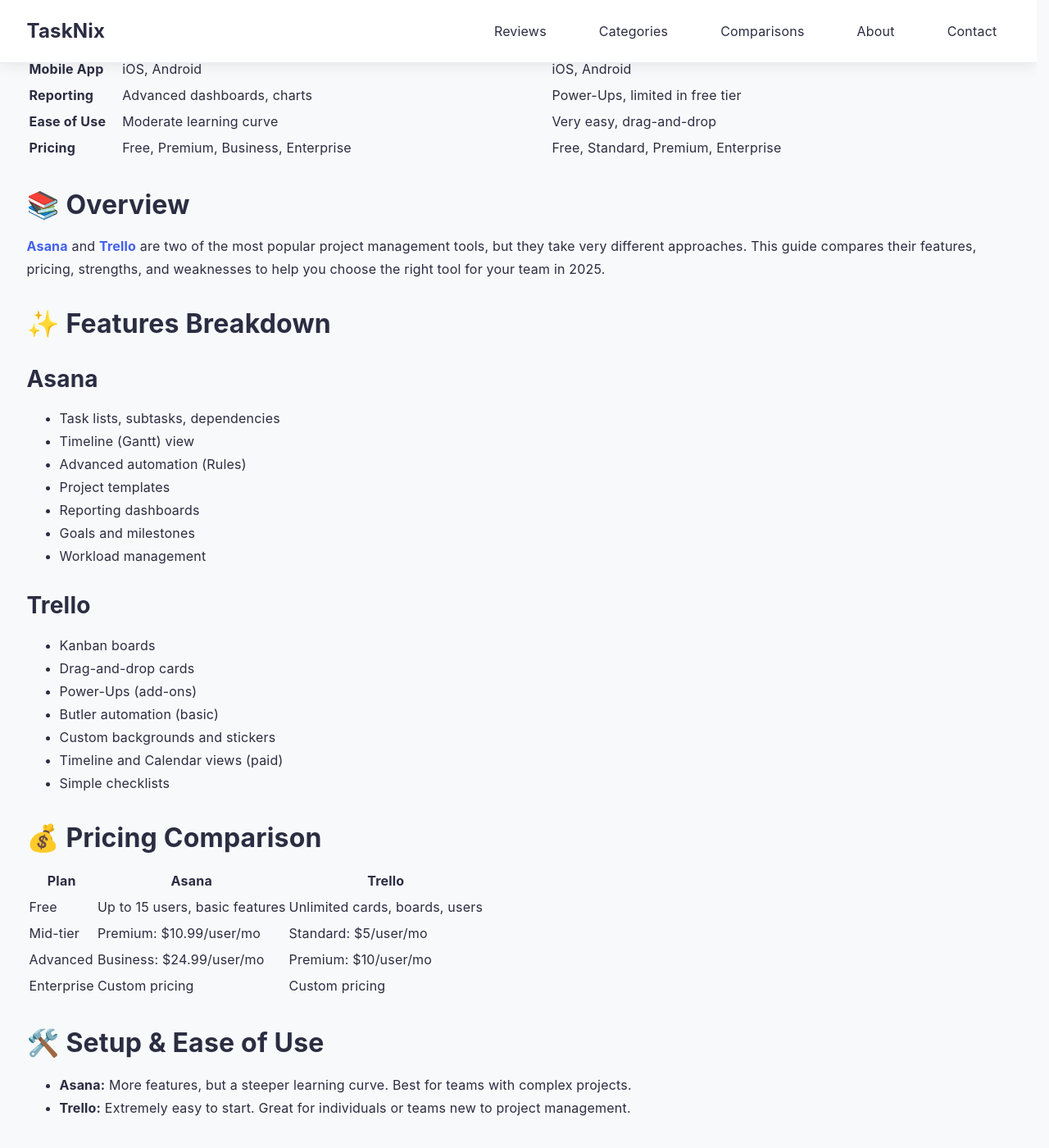
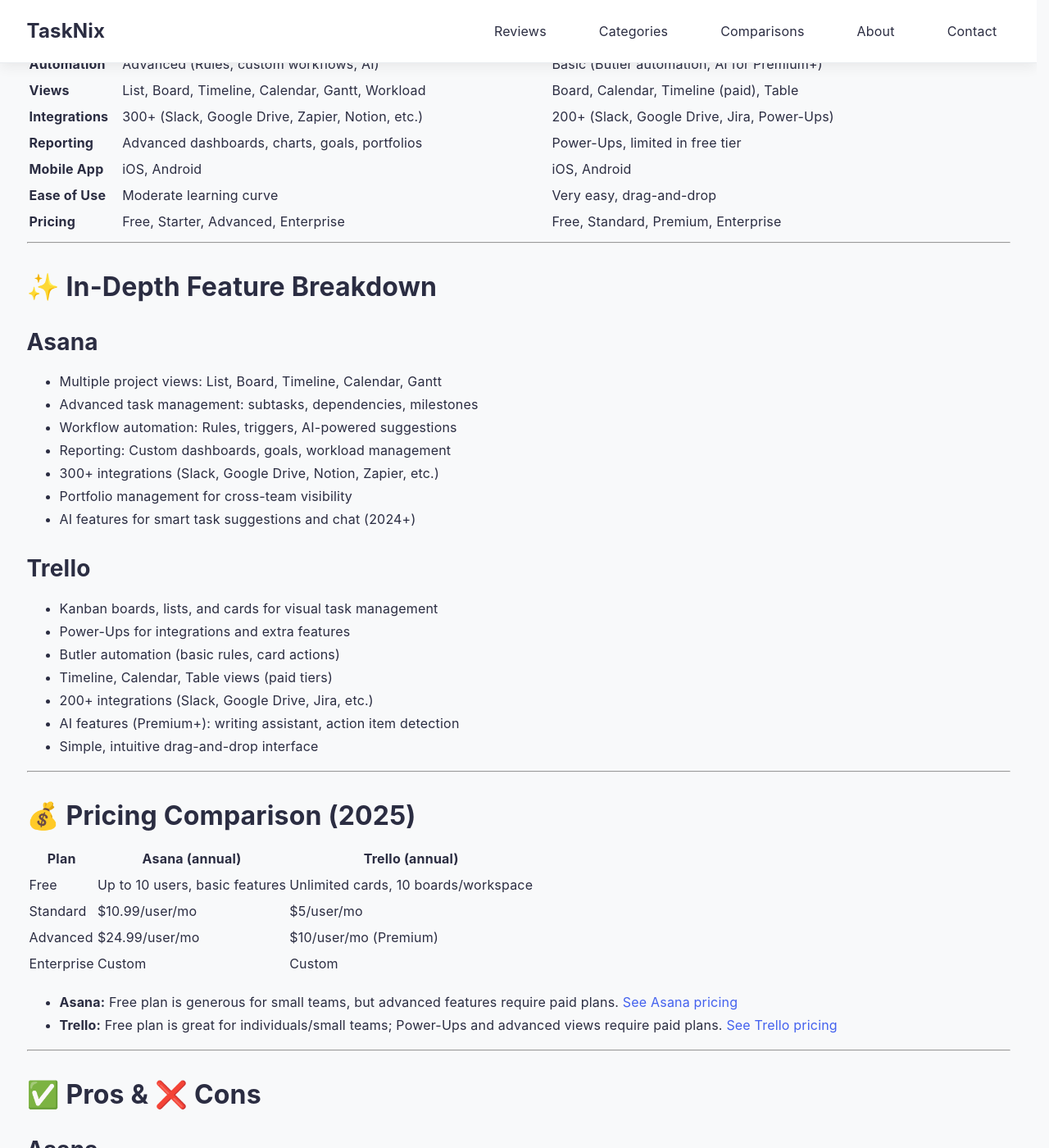
Before and after one commit to boismoney/tasknix, a Jekyll site: the page built from _pages/asana-vs-trello.md, in a window 1280 px wide and 1400 px high, scrolled down 800 px. Shown: the whole window at 82% size. Built offline with Jekyll 4.4.1, drawn with Linux system fonts in a browser that asks for light colours; some of the changed text lies outside the part shown.

Commit message:
Update asana-vs-trello.md

```diff
--- a/_pages/asana-vs-trello.md
+++ b/_pages/asana-vs-trello.md
@@ -17,75 +17,151 @@
 
 Both <a href="https://asana.com/" target="_blank" rel="noopener">Asana</a> and <a href="https://trello.com/" target="_blank" rel="noopener">Trello</a> are top project management tools, but they serve different needs. <a href="https://asana.com/" target="_blank" rel="noopener">Asana</a> excels at structured project tracking and workflow automation, while <a href="https://trello.com/" target="_blank" rel="noopener">Trello</a> is unbeatable for visual task management and simplicity.
 
+---
+
+## 📊 At a Glance: Feature Comparison
+
 |  | <a href="https://asana.com/" target="_blank" rel="noopener">**Asana**</a> | <a href="https://trello.com/" target="_blank" rel="noopener">**Trello**</a> |
 |---|---|---|
 | **Best For** | Teams needing structured workflows, dependencies, and reporting | Visual thinkers, simple task boards, kanban fans |
-| **Starting Price** | Free for up to 15 users | Free for unlimited cards and boards |
-| **Automation** | Advanced (Rules, custom workflows) | Basic (Butler automation) |
-| **Views** | List, Board, Timeline, Calendar, Workload | Board, Calendar, Timeline (paid) |
-| **Integrations** | 200+ apps | 200+ apps |
+| **Starting Price** | Free for up to 10 users | Free for unlimited cards and boards |
+| **Automation** | Advanced (Rules, custom workflows, AI) | Basic (Butler automation, AI for Premium+) |
+| **Views** | List, Board, Timeline, Calendar, Gantt, Workload | Board, Calendar, Timeline (paid), Table |
+| **Integrations** | 300+ (Slack, Google Drive, Zapier, Notion, etc.) | 200+ (Slack, Google Drive, Jira, Power-Ups) |
+| **Reporting** | Advanced dashboards, charts, goals, portfolios | Power-Ups, limited in free tier |
 | **Mobile App** | iOS, Android | iOS, Android |
-| **Reporting** | Advanced dashboards, charts | Power-Ups, limited in free tier |
 | **Ease of Use** | Moderate learning curve | Very easy, drag-and-drop |
-| **Pricing** | Free, Premium, Business, Enterprise | Free, Standard, Premium, Enterprise |
+| **Pricing** | Free, Starter, Advanced, Enterprise | Free, Standard, Premium, Enterprise |
 
-## 📚 Overview
+---
 
-<a href="https://asana.com/" target="_blank" rel="noopener">**Asana**</a> and <a href="https://trello.com/" target="_blank" rel="noopener">**Trello**</a> are two of the most popular project management tools, but they take very different approaches. This guide compares their features, pricing, strengths, and weaknesses to help you choose the right tool for your team in 2025.
-
-## ✨ Features Breakdown
+## ✨ In-Depth Feature Breakdown
 
 ### Asana
-- Task lists, subtasks, dependencies
-- Timeline (Gantt) view
-- Advanced automation (Rules)
-- Project templates
-- Reporting dashboards
-- Goals and milestones
-- Workload management
+- Multiple project views: List, Board, Timeline, Calendar, Gantt
+- Advanced task management: subtasks, dependencies, milestones
+- Workflow automation: Rules, triggers, AI-powered suggestions
+- Reporting: Custom dashboards, goals, workload management
+- 300+ integrations (Slack, Google Drive, Notion, Zapier, etc.)
+- Portfolio management for cross-team visibility
+- AI features for smart task suggestions and chat (2024+)
 
 ### Trello
-- Kanban boards
-- Drag-and-drop cards
-- Power-Ups (add-ons)
-- Butler automation (basic)
-- Custom backgrounds and stickers
-- Timeline and Calendar views (paid)
-- Simple checklists
+- Kanban boards, lists, and cards for visual task management
+- Power-Ups for integrations and extra features
+- Butler automation (basic rules, card actions)
+- Timeline, Calendar, Table views (paid tiers)
+- 200+ integrations (Slack, Google Drive, Jira, etc.)
+- AI features (Premium+): writing assistant, action item detection
+- Simple, intuitive drag-and-drop interface
 
-## 💰 Pricing Comparison
+---
 
-| Plan | Asana | Trello |
-|------|-------|--------|
-| Free | Up to 15 users, basic features | Unlimited cards, boards, users |
-| Mid-tier | Premium: $10.99/user/mo | Standard: $5/user/mo |
-| Advanced | Business: $24.99/user/mo | Premium: $10/user/mo |
-| Enterprise | Custom pricing | Custom pricing |
+## 💰 Pricing Comparison (2025)
 
-## 🛠️ Setup & Ease of Use
+| Plan         | Asana (annual)         | Trello (annual)         |
+|--------------|------------------------|------------------------|
+| Free         | Up to 10 users, basic features | Unlimited cards, 10 boards/workspace |
+| Standard     | $10.99/user/mo         | $5/user/mo             |
+| Advanced     | $24.99/user/mo         | $10/user/mo (Premium)  |
+| Enterprise   | Custom                 | Custom                 |
 
-- **Asana:** More features, but a steeper learning curve. Best for teams with complex projects.
-- **Trello:** Extremely easy to start. Great for individuals or teams new to project management.
+- **Asana:** Free plan is generous for small teams, but advanced features require paid plans. [See Asana pricing](https://asana.com/pricing)
+- **Trello:** Free plan is great for individuals/small teams; Power-Ups and advanced views require paid plans. [See Trello pricing](https://trello.com/pricing)
 
-## 📈 Performance & Integrations
+---
 
-- Both tools offer fast, reliable web and mobile apps.
-- Integrate with Slack, Google Drive, Zapier, and more.
-- Asana’s reporting and automation are more advanced.
+## ✅ Pros & ❌ Cons
 
-## 🤔 Limitations
+### Asana
+**Pros:**
+- Robust task management (subtasks, dependencies)
+- Multiple project views (list, board, timeline, Gantt)
+- Advanced automation and reporting
+- 300+ integrations
+- AI features for smart workflows
 
-- **Asana:** Can feel overwhelming for simple projects. Some features only in paid plans.
-- **Trello:** Lacks advanced reporting and workflow features. Power-Ups can get expensive.
+**Cons:**
+- Steeper learning curve
+- Pricier than Trello for advanced features
+- No built-in chat (relies on integrations)
 
-## 🔄 When to Choose Each
+### Trello
+**Pros:**
+- Extremely easy to use and set up
+- Visual Kanban boards
+- Flexible Power-Ups for customization
+- Affordable paid plans
+- Great for simple projects and personal use
 
-- **Choose Asana if:** You need structured workflows, dependencies, and advanced reporting.
-- **Choose Trello if:** You want a simple, visual way to manage tasks and don’t need complex features.
+**Cons:**
+- Limited advanced features in free plan
+- Reporting and analytics require Power-Ups
+- Can get cluttered with large projects
+- Lacks native Gantt/dependency management
 
-## 🏆 Conclusion
+---
 
-Both Asana and Trello are excellent, but your choice depends on your team’s needs. For structure and automation, pick Asana. For simplicity and visual management, Trello is hard to beat.
+## 🧑‍💻 User Experience & Learning Curve
+
+- **Trello:** Intuitive, visual, and beginner-friendly. Great for quick onboarding and simple workflows.
+- **Asana:** More structured and powerful, but requires more setup and training. Best for teams with complex needs.
+
+![Trello vs Asana UI](https://cdn.prod.website-files.com/62fcfcf2e1a4c21ed18b80e6/6671bacdb3d692a86eaa2ae7_trello_vs_asana_table_a4ju.webp)
+
+---
+
+## 🔄 Integrations & Automation
+
+- **Asana:** 300+ integrations, advanced workflow automation, AI-powered suggestions, and custom rules.
+- **Trello:** 200+ integrations via Power-Ups, Butler automation for basic workflows, AI features in Premium+.
+
+---
+
+## 📈 Reporting & Analytics
+
+- **Asana:** Custom dashboards, goals, workload, and advanced reporting for tracking progress and resource allocation.
+- **Trello:** Basic reporting in free plan; advanced analytics require Power-Ups or third-party tools.
+
+---
+
+## 🤝 Collaboration & Communication
+
+- **Asana:** Task comments, project conversations, real-time notifications, and integrations with Slack, Teams, etc.
+- **Trello:** Card comments, mentions, file attachments, and integrations with chat tools.
+
+---
+
+## 🏷️ Use Cases & Best Fit
+
+- **Choose Asana if:**
+  - You need structured workflows, dependencies, and advanced reporting
+  - Your team manages complex, multi-step projects
+  - You want AI-powered automation and portfolio management
+- **Choose Trello if:**
+  - You want a simple, visual way to manage tasks
+  - You’re an individual, freelancer, or small team
+  - You value ease of use and quick setup
+
+---
+
+## 🖼️ More Visuals
+
+<div style="display: flex; flex-wrap: wrap; gap: 1.5rem; margin-bottom: 2rem;">
+  <img src="https://assets.asana.biz/transform/5d71b81d-4364-462d-8df3-e2a1af4d6569/web-compare-Monday-Hero-Calendar-View-Cross-Team-en?io=transform:fill,width:800&format=webp" alt="Asana calendar and goals" style="max-width: 400px; border-radius: 8px;" loading="lazy" />
+  <img src="https://images.ctfassets.net/lzny33ho1g45/119QVrUsQcZOe4EkkAcqYJ/f592f384ed7970b69bb01051eb051d5d/trello-vs-asana-image01.png?" alt="Trello Kanban board" style="max-width: 400px; border-radius: 8px;" loading="lazy" />
+</div>
+
+---
+
+## 🔗 Further Reading & Resources
+
+- [Official Asana vs Trello Comparison](https://asana.com/compare/asana-vs-trello)
+- [Zapier: Trello vs. Asana at a Glance](https://zapier.com/blog/trello-vs-asana/)
+- [Plaky: Trello vs Asana 2025](https://plaky.com/blog/trello-vs-asana/)
+- [Cloudwards: Trello vs Asana](https://www.cloudwards.net/trello-vs-asana/)
+- [SmartTask: Asana vs Trello 2025](https://www.smarttask.io/blog/asana-vs-trello)
+- [Monday.com: Trello or Asana?](https://monday.com/blog/reviews/trello-or-asana-how-to-choose-the-right-tool-for-your-team/)
 
 ---
 
```
